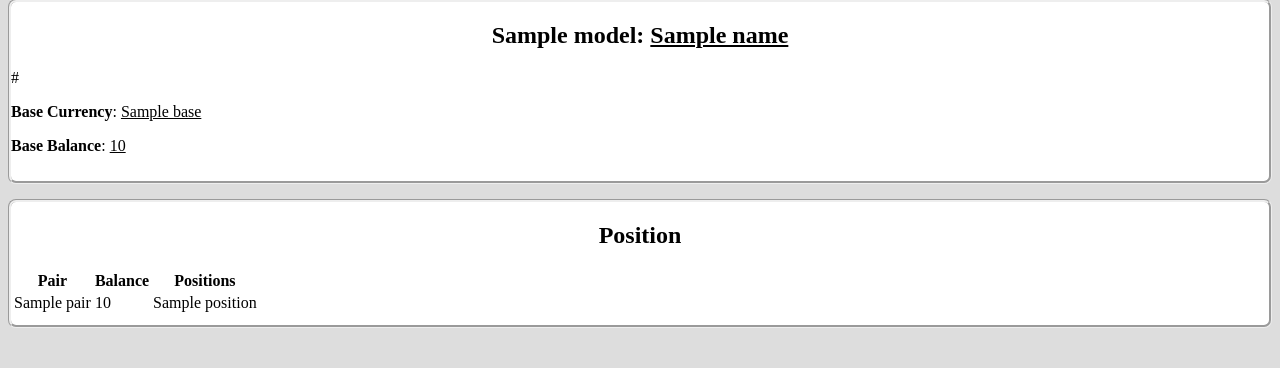
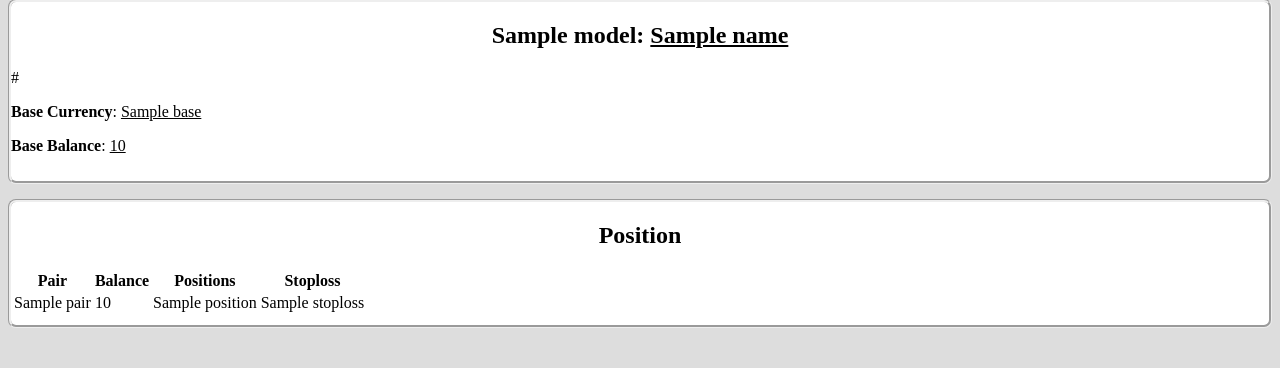
Before and after one commit to NicolasKiely/percms, a Django app: template crypto/templates/crypto/portfolio_view.html in a window 1280 px wide. Shown: the part 95-463 px from the top of the page. Run offline with Django 3.2, Linux system fonts and the light colour scheme; the template is opened without the code that fills it: most values are stand-ins (such as "Sample title", 1, 10 or a date in 2020).

Commit message:
Display stoploss values in portfolio page

```diff
--- a/crypto/templates/crypto/portfolio_view.html
+++ b/crypto/templates/crypto/portfolio_view.html
@@ -28,12 +28,14 @@
         <th>Pair</th>
         <th>Balance</th>
         <th>Positions</th>
+        <th>Stoploss</th>
       </tr>
       {% for pair in pairs %}
       <tr>
         <td>{{ pair.name }}</td>
         <td>{{ pair.balance }}</td>
         <td>{{ pair.position }}</td>
+        <td>{{ pair.stoploss }}</td>
       </tr>
       {% endfor %}
     </table>
```
